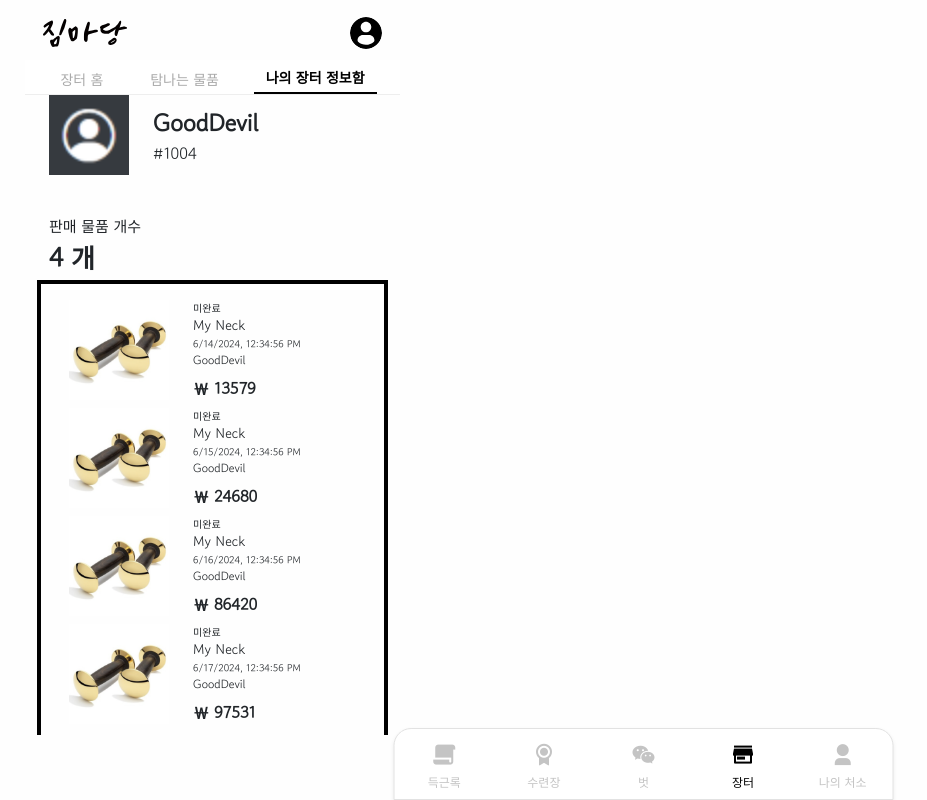
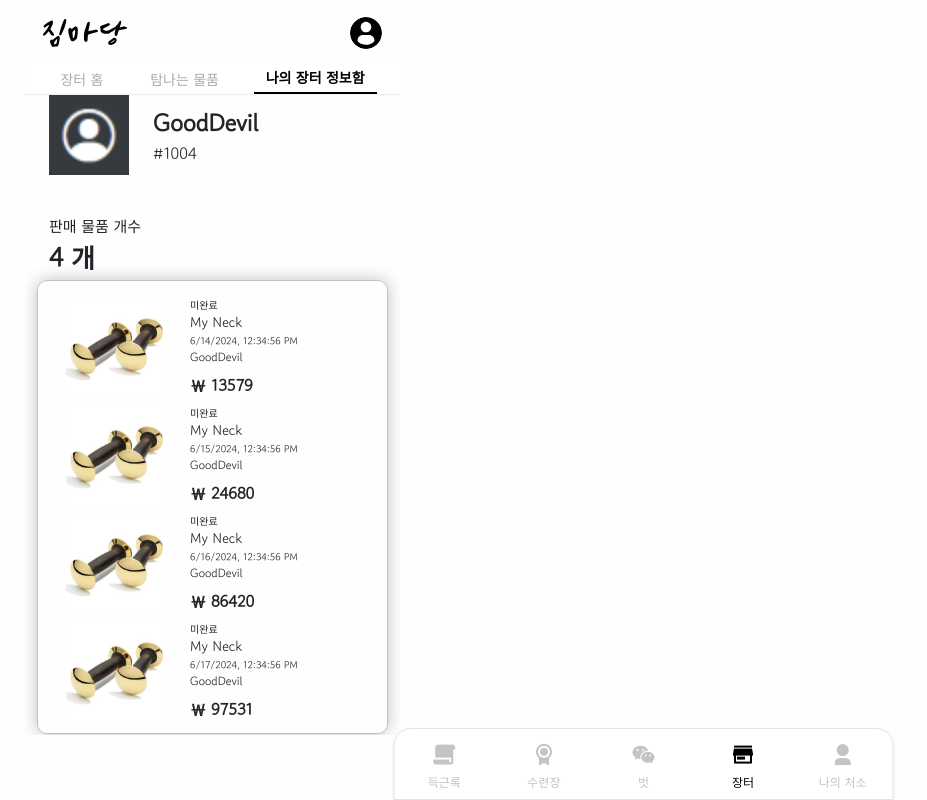
Before and after one commit to soi02/gymfrontend, a React (Vite) app: page /gymmadang/market/user in a window 1280 px wide. Shown: the whole page, without its empty margins (0-927 px from the left). Built offline with nearby package versions, Linux system fonts and the light colour scheme.

Commit message:
jsx 일부 수정 및 스타일 개선

```diff
--- a/src/user/market/components/MarketWriteArticleFloatingFixedButton.jsx
+++ b/src/user/market/components/MarketWriteArticleFloatingFixedButton.jsx
@@ -6,8 +6,8 @@ function MarketWriteArticleFloatingFixedButton() {
       <Link
         to="/gymmadang/market/writeArticle"
         style={{
-          position: "fixed",
-          bottom: "92px",
+          position: "absolute",
+          bottom: "20px",
           right: "20px",
           width: "65px",
           height: "65px",
--- a/src/user/market/pages/MarketArticle.jsx
+++ b/src/user/market/pages/MarketArticle.jsx
@@ -83,7 +83,7 @@ export default function MarketArticlePage() {
                     <div className = "widthDefault">
                         <div className = "col">
                             <div className = "row">
-                                <div className = "col primaryDivisionDefault" style = {{height : "80vh", paddingLeft : "2vh", paddingRight : "2vh"}}>
+                                <div className = "col primaryDivisionDefault" style = {{height : "80vh", paddingLeft : "2vh", paddingRight : "2vh", overflowX : "hidden"}}>
                                     <div className = "row">
                                         <div className = "col" style = {{marginLeft : "1.5vh", marginRight : "1.5vh", marginBottom : "1.5vh"}}>
                                             <div className = "row">
--- a/src/user/market/pages/MarketBoard.jsx
+++ b/src/user/market/pages/MarketBoard.jsx
@@ -92,13 +92,15 @@ export default function MarketBoardPage() {
 
             <div className = "container-fluid">
 
-                {
-                    constMarketArticleElementList.length  > 0 ? constMarketArticleElementList : <></>
-                }
+                <div className = "row">
+                    <div className = "col primaryDivisionDefault" style = {{position : "relative", height : "80vh", overflowX : "hidden"}}>
 
-                <div className = "row">
-                    <div className = "col">
-                        <MarketWriteArticleFloatingFixedButton />
+                        {
+                            constMarketArticleElementList.length  > 0 ? constMarketArticleElementList : <></>
+                        }
+
+                                <MarketWriteArticleFloatingFixedButton />
+
                     </div>
                 </div>
 
--- a/src/user/market/pages/MarketUser.jsx
+++ b/src/user/market/pages/MarketUser.jsx
@@ -243,7 +243,7 @@ export default function MarketUserPage() {
             <div className = "container-fluid">
 
                 <div className = "row">
-                    <div className = "col primaryDivisionDefault" style = {{height : "80vh"}}>
+                    <div className = "col primaryDivisionDefault" style = {{height : "80vh", overflowX : "hidden"}}>
 
                         <MarketUserInfosOnUserPage />
 
--- a/src/user/market/styles/MarketCommonStyles.css
+++ b/src/user/market/styles/MarketCommonStyles.css
@@ -72,7 +72,8 @@
 
 .secondaryDivisionDefault {
 
-  border-radius : 0vh;
-  border: 0.5vh solid black;
+  border-radius : 1.25vh;
+  border: 0.0625vh solid rgb(192, 192, 192);
+  box-shadow: 0px 0px 16px rgba(0, 0, 0, 0.25);
 
 }
```
